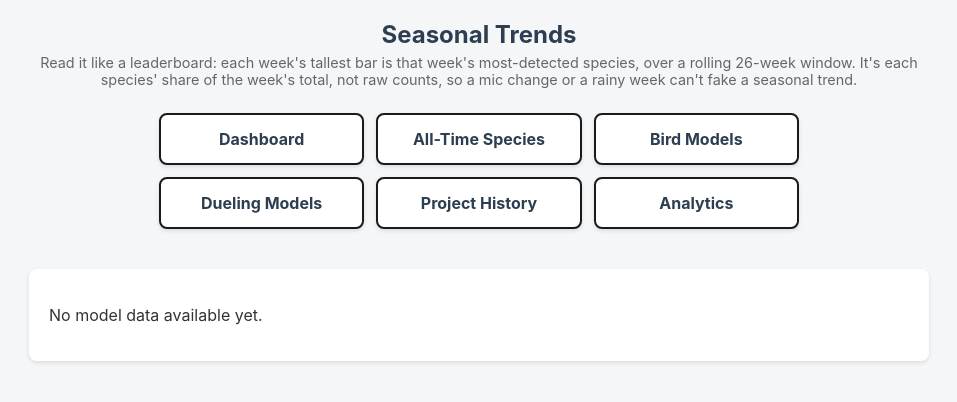
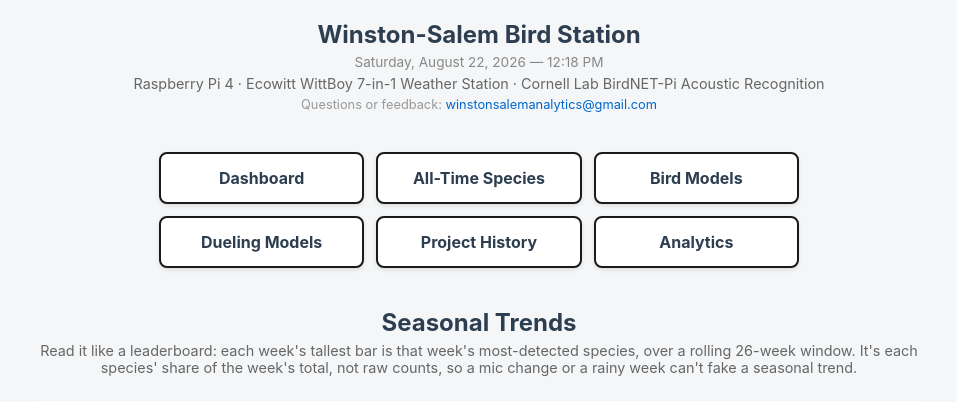
Before and after one commit to dclengacher/winstonsalembirds, a Flask app: page /seasonal-trends in a window 1280 px wide. Shown: the top 402 px of the page, without its empty margins (161-1118 px from the left). Run offline with Flask 3, Linux system fonts and the light colour scheme; parts of the project's set-up code (start-up, migrations or seed data) failed here and were passed over.

Commit message:
Share the site header across all pages, fix nav/intro order on 3 pages
1) Extract the station-name/live-timestamp/equipment/contact block from
   dashboard.html into templates/partials/header.html and include it at
   the top of all 7 templates (previously only the dashboard had it).
   app/main.py now computes page_generated (via a new page_generated_now()
   helper) and passes it from every route that renders a template, not
   just "/".

2) On bird_models.html, dueling_models.html, and seasonal_trends.html,
   move the page-specific <h1>+intro paragraph below the nav bar so the
   order matches the other pages (nav bar, then title/intro, then
   content) instead of intro text sitting above a nav bar it doesn't
   describe.

No visual/behavioral change on dashboard.html itself beyond the header
markup now living in a shared partial.

```diff
--- a/app/main.py
+++ b/app/main.py
@@ -105,6 +105,9 @@ threading.Thread(target=run_camera_loop, daemon=True).start()
 
 app = Flask(__name__, template_folder="/home/david/birdnet/templates", static_folder="/home/david/birdnet/static")
 
+def page_generated_now():
+    return datetime.now().strftime("%A, %B %d, %Y — %I:%M %p")
+
 @app.route("/data/report/", methods=["POST"])
 def wittboy_receive():
     try:
@@ -166,7 +169,7 @@ def dashboard():
 
     image_version = int(os.path.getmtime(IMAGE_PATH)) if os.path.exists(IMAGE_PATH) else int(time.time())
     current_image = f"live.jpg?v={image_version}"
-    page_generated = datetime.now().strftime("%A, %B %d, %Y — %I:%M %p")
+    page_generated = page_generated_now()
 
     conn2 = sqlite3.connect(DB_FILE)
     early_bird_row = conn2.execute("SELECT Com_Name, Sci_Name, substr(Time,1,5) FROM detections WHERE Date = date('now','localtime') ORDER BY Time ASC LIMIT 1").fetchone()
@@ -197,13 +200,13 @@ def alltime():
         FROM detections_alltime GROUP BY Com_Name ORDER BY Total_Count DESC LIMIT 100
     """).fetchall()
     conn.close()
-    resp = make_response(render_template("alltime.html", birds=birds))
+    resp = make_response(render_template("alltime.html", birds=birds, page_generated=page_generated_now()))
     resp.headers["Cache-Control"] = "no-store, must-revalidate"
     return resp
 
 @app.route("/history")
 def history():
-    resp = make_response(render_template("history.html"))
+    resp = make_response(render_template("history.html", page_generated=page_generated_now()))
     resp.headers["Cache-Control"] = "no-store, must-revalidate"
     return resp
 
@@ -564,7 +567,7 @@ def analytics():
     mlops_data = load_mlops_data()
     corr_data = get_wittboy_correlation()
 
-    resp = make_response(render_template("analytics.html", mlops=mlops_data, corr=corr_data))
+    resp = make_response(render_template("analytics.html", mlops=mlops_data, corr=corr_data, page_generated=page_generated_now()))
     resp.headers["Cache-Control"] = "no-store, must-revalidate"
     return resp
 
@@ -572,16 +575,16 @@ def analytics():
 @app.route("/bird-models")
 def bird_models():
     clock_data = get_bird_clock_data()
-    return render_template("bird_models.html", clock_data=clock_data)
+    return render_template("bird_models.html", clock_data=clock_data, page_generated=page_generated_now())
 @app.route("/dueling-models")
 def dueling_models():
     duel_data = get_dueling_data()
-    return render_template("dueling_models.html", duel_data=duel_data)
+    return render_template("dueling_models.html", duel_data=duel_data, page_generated=page_generated_now())
 
 @app.route("/seasonal-trends")
 def seasonal_trends():
     trend_data = get_seasonal_trend_data()
-    return render_template("seasonal_trends.html", trend_data=trend_data)
+    return render_template("seasonal_trends.html", trend_data=trend_data, page_generated=page_generated_now())
 
 @app.route("/sitemap.xml")
 def sitemap():
--- a/templates/alltime.html
+++ b/templates/alltime.html
@@ -123,6 +123,9 @@ h2 {
 </head>
 <body>
 <div class="container">
+    <div style="text-align:center;margin-bottom:15px;">
+        {% include "partials/header.html" %}
+    </div>
     <div class="nav-bar">
         <a href="/" class="nav-link">Dashboard</a>
         <a href="/bird-models" class="nav-link">Bird Models</a>
--- a/templates/analytics.html
+++ b/templates/analytics.html
@@ -127,6 +127,9 @@ h2 {
     <script>Chart.defaults.devicePixelRatio = window.devicePixelRatio || 2;</script>
 </head>
 <body>
+    <div style="text-align:center;margin-bottom:15px;">
+        {% include "partials/header.html" %}
+    </div>
     <div class="nav-bar">
         <a href="/" class="nav-link">Dashboard</a>
         <a href="/alltime" class="nav-link">All-Time Species</a>
--- a/templates/dashboard.html
+++ b/templates/dashboard.html
@@ -139,10 +139,7 @@ h2 {
 
 <div class="container">
     <div style="text-align:center;margin-bottom:15px;">
-        <h1 style="margin:0;color:#2c3e50;">Winston-Salem Bird Station</h1>
-        <p style="margin:5px 0 0;color:#888;font-size:0.85rem;">{{ page_generated }}</p>
-        <p style="margin:5px 0 0;color:#666;font-size:0.9rem;">Raspberry Pi 4 · Ecowitt WittBoy 7-in-1 Weather Station · Cornell Lab BirdNET-Pi Acoustic Recognition</p>
-        <p style="margin:5px 0 0;color:#999;font-size:0.8rem;">Questions or feedback: <a href="mailto:winstonsalemanalytics@gmail.com" style="color:#0066cc;text-decoration:none;">winstonsalemanalytics@gmail.com</a></p>
+        {% include "partials/header.html" %}
     <div style="display:flex;flex-wrap:wrap;justify-content:center;gap:12px;margin-top:20px;">
     {% if early_bird %}
     <div style="background:linear-gradient(135deg,#fff9db,#ffe58a);border-radius:8px;box-shadow:0 2px 4px rgba(0,0,0,0.1);padding:8px 14px;margin:0;max-width:480px;white-space:nowrap;display:flex;align-items:center;gap:10px;justify-content:center;">
--- a/templates/history.html
+++ b/templates/history.html
@@ -117,6 +117,9 @@ h2 {
 </head>
 <body>
 <div class="container">
+    <div style="text-align:center;margin-bottom:15px;">
+        {% include "partials/header.html" %}
+    </div>
     <div class="nav-bar" style="margin-bottom:15px;">
         <a href="/" class="nav-link">Dashboard</a>
         <a href="/alltime" class="nav-link">All-Time Species</a>
--- /dev/null
+++ b/templates/partials/header.html
@@ -0,0 +1,4 @@
+<h1 style="margin:0;color:#2c3e50;">Winston-Salem Bird Station</h1>
+<p style="margin:5px 0 0;color:#888;font-size:0.85rem;">{{ page_generated }}</p>
+<p style="margin:5px 0 0;color:#666;font-size:0.9rem;">Raspberry Pi 4 · Ecowitt WittBoy 7-in-1 Weather Station · Cornell Lab BirdNET-Pi Acoustic Recognition</p>
+<p style="margin:5px 0 0;color:#999;font-size:0.8rem;">Questions or feedback: <a href="mailto:winstonsalemanalytics@gmail.com" style="color:#0066cc;text-decoration:none;">winstonsalemanalytics@gmail.com</a></p>
--- a/templates/seasonal_trends.html
+++ b/templates/seasonal_trends.html
@@ -108,13 +108,8 @@ h2 {
 </head>
 <body>
 <div class="container">
-    <div style="text-align:center;">
-        <h1 style="margin:0;color:#2c3e50;">Seasonal Trends</h1>
-        {% if trend_data and trend_data.outlier %}
-        <p style="margin:5px 0 0;color:#666;font-size:0.9rem;">Read it like a leaderboard: each week's tallest bar is that week's most-detected species, over a rolling 26-week window. {{ trend_data.outlier.name }} wins so often it gets bumped to its own scale up top so it doesn't flatten everyone else — below the line, tallest bar is the runner-up. It's each species' share of the week's total, not raw counts, so a mic change or a rainy week can't fake a seasonal trend.</p>
-        {% else %}
-        <p style="margin:5px 0 0;color:#666;font-size:0.9rem;">Read it like a leaderboard: each week's tallest bar is that week's most-detected species, over a rolling 26-week window. It's each species' share of the week's total, not raw counts, so a mic change or a rainy week can't fake a seasonal trend.</p>
-        {% endif %}
+    <div style="text-align:center;margin-bottom:15px;">
+        {% include "partials/header.html" %}
     </div>
     <div class="nav-bar">
         <a href="/" class="nav-link">Dashboard</a>
@@ -123,6 +118,14 @@ h2 {
         <a href="/dueling-models" class="nav-link">Dueling Models</a>
         <a href="/history" class="nav-link">Project History</a>
         <a href="/analytics" class="nav-link">Analytics</a>
+    </div>
+    <div style="text-align:center;">
+        <h1 style="margin:0;color:#2c3e50;">Seasonal Trends</h1>
+        {% if trend_data and trend_data.outlier %}
+        <p style="margin:5px 0 0;color:#666;font-size:0.9rem;">Read it like a leaderboard: each week's tallest bar is that week's most-detected species, over a rolling 26-week window. {{ trend_data.outlier.name }} wins so often it gets bumped to its own scale up top so it doesn't flatten everyone else — below the line, tallest bar is the runner-up. It's each species' share of the week's total, not raw counts, so a mic change or a rainy week can't fake a seasonal trend.</p>
+        {% else %}
+        <p style="margin:5px 0 0;color:#666;font-size:0.9rem;">Read it like a leaderboard: each week's tallest bar is that week's most-detected species, over a rolling 26-week window. It's each species' share of the week's total, not raw counts, so a mic change or a rainy week can't fake a seasonal trend.</p>
+        {% endif %}
     </div>
     <div class="card">
         {% if trend_data %}
```
Also changed, not shown: templates/bird_models.html (+6 -3 lines), templates/dueling_models.html (+6 -3 lines).
